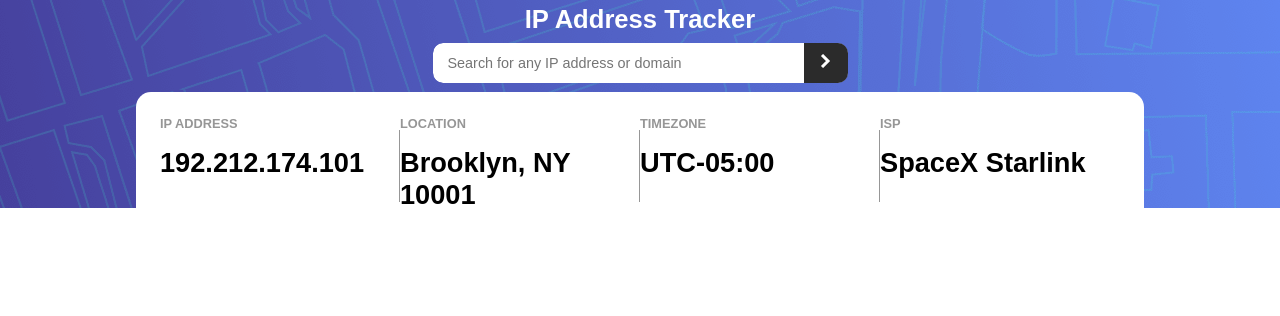
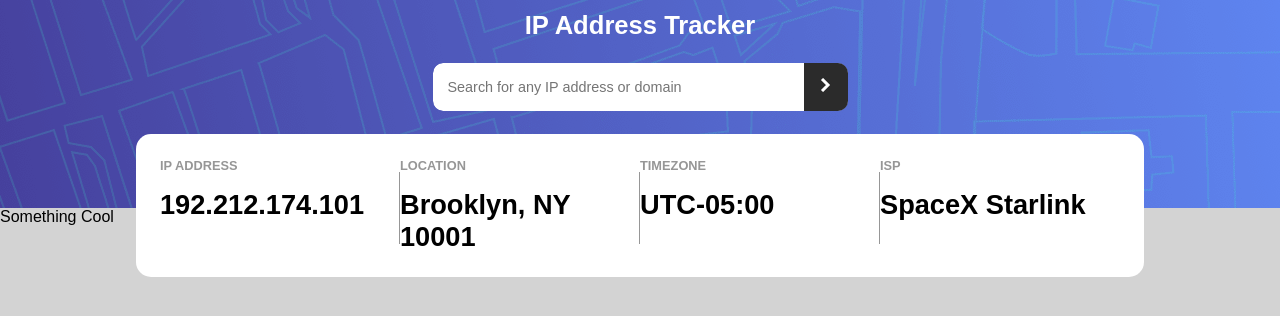
Before and after one commit to AmanGupta-95/IP-Address-Tracker, a React (Create React App) app: page / in a window 1280 px wide. Shown: the top 316 px of the page. Built offline with nearby package versions, Linux system fonts and the light colour scheme.

Commit message:
fixed styly issues

```diff
--- a/src/App.js
+++ b/src/App.js
@@ -11,6 +11,7 @@ const HeaderContainer = styled.div`
 	background-position: center;
 	width: 100vw;
 	height: 13rem;
+	position: relative;
 `;
 
 const Content = styled.div`
@@ -18,13 +19,19 @@ const Content = styled.div`
 	flex-direction: column;
 	justify-content: space-around;
 	align-items: center;
-	height: 15rem;
+	height: 18rem;
 	width: 100vw;
+	position: absolute;
 `;
 
 const Header = styled.h1`
 	font-size: 1.6rem;
 	color: #fff;
+`;
+
+const Map = styled.div`
+	height: calc(100vh - 13rem);
+	background-color: lightgray;
 `;
 
 function App() {
@@ -37,6 +44,7 @@ function App() {
 					<ResultBox />
 				</Content>
 			</HeaderContainer>
+			<Map>Something Cool</Map>
 		</>
 	);
 }
--- a/src/components/SearchBox.jsx
+++ b/src/components/SearchBox.jsx
@@ -9,7 +9,7 @@ const TextFieldContainer = styled.div`
 
 const TextField = styled.input`
 	width: 25rem;
-	height: 2.5rem;
+	height: 3rem;
 	border-radius: 10px;
 	border: none;
 	outline: none;
@@ -21,7 +21,7 @@ const TextField = styled.input`
 const CustomButton = styled.button`
 	position: absolute;
 	right: 0;
-	height: 2.5rem;
+	height: 3rem;
 	width: 2.7rem;
 	border: none;
 	outline: none;
```
